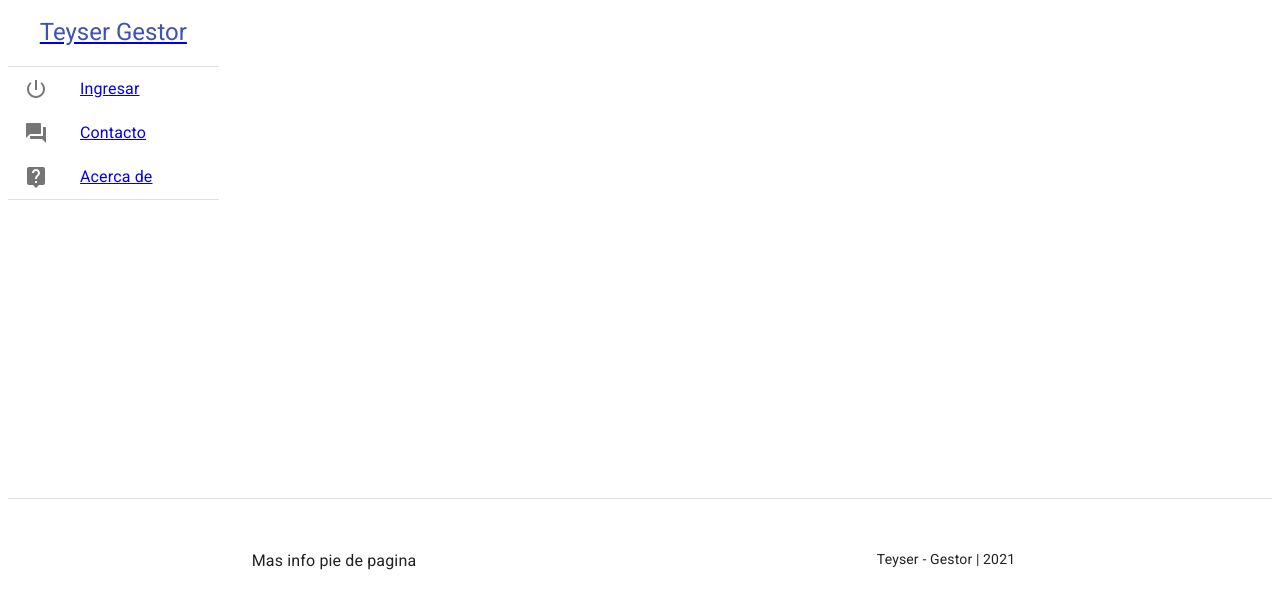
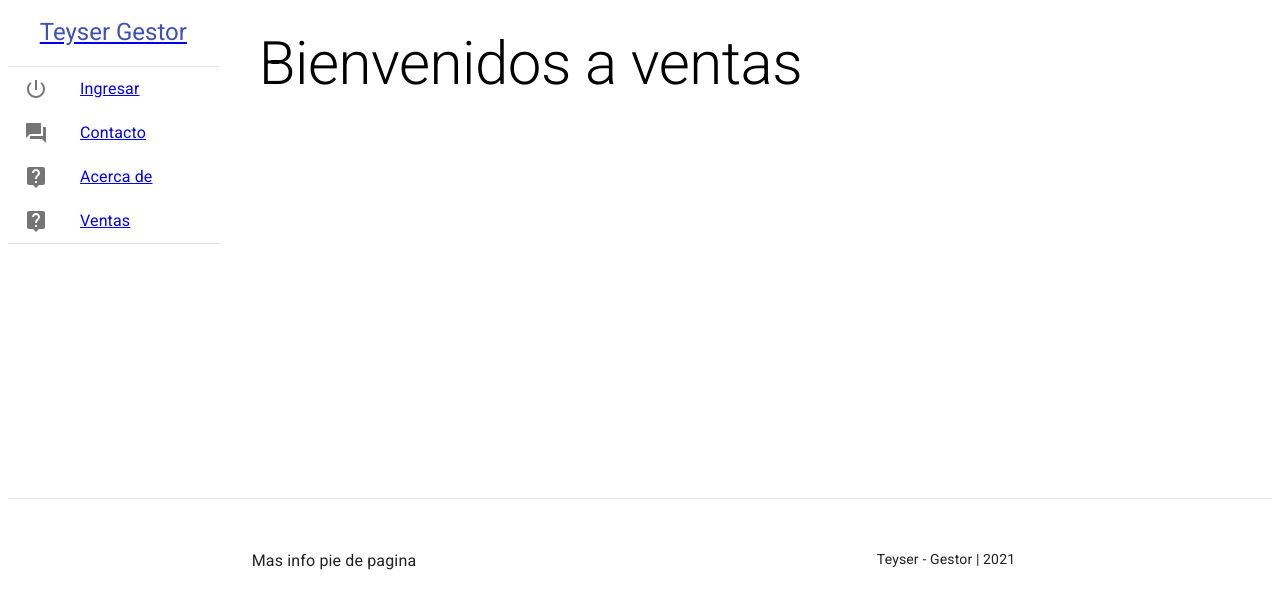
Before and after one commit to moncholamas/Teyser-gestor-front-end, a React (Create React App) app: page /ventas in a window 1280 px wide. Shown: the top 608 px of the page. Built offline with nearby package versions, Linux system fonts and the light colour scheme.

Commit message:
agregadas las rutas en un unico archivo

```diff
--- a/src/Pages/Login.js
+++ b/src/Pages/Login.js
@@ -7,7 +7,8 @@ import { loginUser, useAuthDispatch } from '../context';
 
 export function Login(){
     const dispatch = useAuthDispatch();
-    const [location, setLocation] = useLocation();
+
+    const [, setLocation] = useLocation();
     const [valido, setValido] = useState(false);
     const [values, setValues] = useState({
         correo: '',
@@ -21,9 +22,11 @@ export function Login(){
 
     const enviarForm = async (e) =>{
         e.preventDefault();
-        const payload = {corre: values.correo,clave: values.clave}
+        const payload = {correo: values.correo,clave: values.clave}
+        console.log(payload)
         try {
             let response = await loginUser(dispatch,payload);
+            console.log(response)
             if (!response)return;
             setLocation('/');
         } catch (error) {
@@ -76,6 +79,7 @@ export function Login(){
                         Crear una cuenta.
                     </Link>
                 </WLink>
+
             </Box>
         </Grid>
 
--- /dev/null
+++ b/src/Pages/Ventas/index.js
@@ -0,0 +1,12 @@
+import { Typography } from '@material-ui/core';
+import React from 'react';
+
+export function Venta(){
+    return (
+        <>
+            <Typography variant="h2">
+                Bienvenidos a ventas
+            </Typography>
+        </>
+    )
+}
--- /dev/null
+++ b/src/components/AppRoutes/index.js
@@ -0,0 +1,16 @@
+import React from 'react';
+import {Redirect, Route} from 'wouter';
+
+import {useAuthState} from '../../context';
+
+const AppRoutes = ({Component,path,isPrivate,...rest})=>{
+    // const userDetails = useAuthState;
+    return( <Route
+                path={path}
+                render={ props => isPrivate ? (<Redirect to="/" />) : ( <Component {...props} />)}
+                {...rest}
+            />
+    )
+}
+
+export default AppRoutes;
--- a/src/components/Main/Main.js
+++ b/src/components/Main/Main.js
@@ -1,11 +1,8 @@
 import React from 'react';
 import { Box, Grid } from '@material-ui/core';
-import { Route } from 'wouter';
-import { Login } from '../../Pages/Login';
-import { Contacto } from '../../Pages/Contacto';
-import { Acerca } from '../../Pages/Acerca';
-import { Logup } from '../../Pages/Logup';
-import { Home } from '../../Pages/Home';
+import routes from '../../config/routes'
+import AppRoutes from '../AppRoutes';
+import {Switch} from 'wouter';
 
 export function Main (){
     //llamar un componente distinto segun la ruta
@@ -18,21 +15,19 @@ export function Main (){
         }}
         >
             <Grid container height={450}>
-                <Route path="/">
-                    <Home></Home>
-                </Route>
-                <Route path="/login">
-                    <Login></Login>
-                </Route>
-                <Route path="/nuevo">
-                    <Logup></Logup>
-                </Route>
-                <Route path="/contacto">
-                    <Contacto></Contacto>
-                </Route>
-                <Route path="/acerca">
-                    <Acerca></Acerca>
-                </Route>
+                <Switch>
+                {
+                    routes.map(route =>  (<AppRoutes
+                            key={route.path}
+                            path={route.path}
+                            component={route.component}
+                            isPrivate={route.isPrivate}
+                            allowsInactive={route.allowsInactive}
+                            link={route.link}
+                        />)
+                    )
+                }
+                </Switch>
              </Grid>
         </Box>
     );
--- a/src/components/Menu/Menu.js
+++ b/src/components/Menu/Menu.js
@@ -4,8 +4,13 @@ import PowerSettingsNewIcon from '@material-ui/icons/PowerSettingsNew';
 import ForumIcon from '@material-ui/icons/Forum';
 import { LiveHelp } from '@material-ui/icons';
 import {Link} from 'wouter';
+import { useAuthState } from '../../context';
+
 
 export function Menu(){
+
+    const userDetails = useAuthState();
+
     return (
         <>
             <MenuList >
@@ -50,8 +55,20 @@ export function Menu(){
                     </ListItemText>
                 </MenuItem>
                 </Link>
+                <Link href="/ventas">
+                <MenuItem>
+                    <ListItemIcon>
+                        <LiveHelp/>
+                    </ListItemIcon>
+                    <ListItemText>
+                        Ventas
+                    </ListItemText>
+                </MenuItem>
+                </Link>
                 <Divider></Divider>
-
+                <Typography variant="body1">
+                    {userDetails.msg}
+                </Typography>
             </MenuList>
      </>
         )};
--- /dev/null
+++ b/src/config/routes.js
@@ -0,0 +1,52 @@
+import { Acerca } from "../Pages/Acerca";
+import { Contacto } from "../Pages/Contacto";
+import { Home } from "../Pages/Home";
+import { Login } from "../Pages/Login";
+import { Logup } from "../Pages/Logup";
+import { Venta } from "../Pages/Ventas"
+
+const routes = [
+    {
+        path: '/',
+        component: Home,
+        isPrivate: false,
+        allowsInactive: true,
+        link: 'Inicio'
+    },
+    {
+        path: '/login',
+        component: Login,
+        isPrivate: false,
+        allowsInactive: true,
+        link: 'Ingresar'
+    },
+    {
+        path: '/nuevo',
+        component: Logup,
+        isPrivate: false,
+        allowsInactive: true,
+    },
+    {
+        path: '/contacto',
+        component: Contacto,
+        isPrivate: false,
+        allowsInactive: true,
+        link: 'Contacto'
+    },
+    {
+        path: '/acerca',
+        component: Acerca,
+        isPrivate: false,
+        allowsInactive: true,
+        link: 'Acerca de'
+    },
+    {
+        path: '/ventas',
+        component: Venta,
+        isPrivate: true,
+        allowsInactive: true,
+        link: 'Ventas'
+    }
+]
+
+export default routes;
--- a/src/context/actions.js
+++ b/src/context/actions.js
@@ -1,9 +1,9 @@
-const ROOT_URL = "http://localhost:3009/ingresar"
+const ROOT_URL = "http://localhost:3009"
 
 export async function loginUser(dispatch, loginPayload){
     const requestOptions = {
         method: 'POST',
-        headres: {'Content-Type': 'aplication/json'},
+        headers: {'Content-Type': 'application/json'},
         body: JSON.stringify(loginPayload)
     }
     try {
@@ -11,10 +11,11 @@ export async function loginUser(dispatch, loginPayload){
         let response = await fetch(`${ROOT_URL}/ingresar`,requestOptions)
         let data = await response.json();
 
-        if(data.user){
+        if(data.data){
             dispatch({type: 'LOGIN_SUCCESS', payload: data});
+            //desarmar el json con jwt y guardar los datos del usuario
             localStorage.setItem('currentUser',JSON.stringify(data));
-            return data
+            return data;
         }
 
         dispatch({type:'LOGIN_ERROR',error:data.errors[0]});
--- a/src/context/reducer.js
+++ b/src/context/reducer.js
@@ -1,4 +1,4 @@
-import React from 'react';
+//import React from 'react';
 
 let user = localStorage.getItem("currentUser")
     ? JSON.parse(localStorage.getItem("currentUser")).user
```
